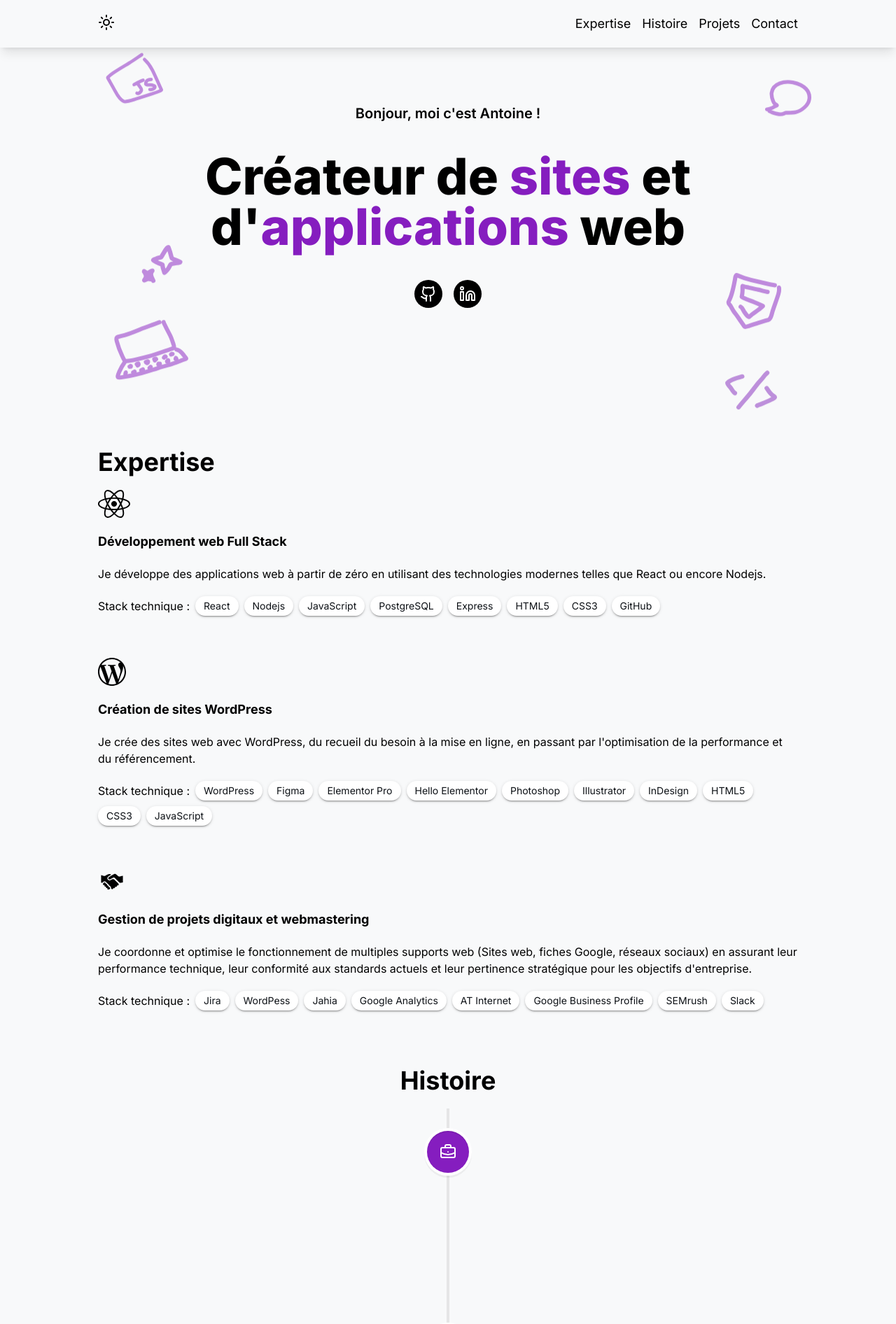
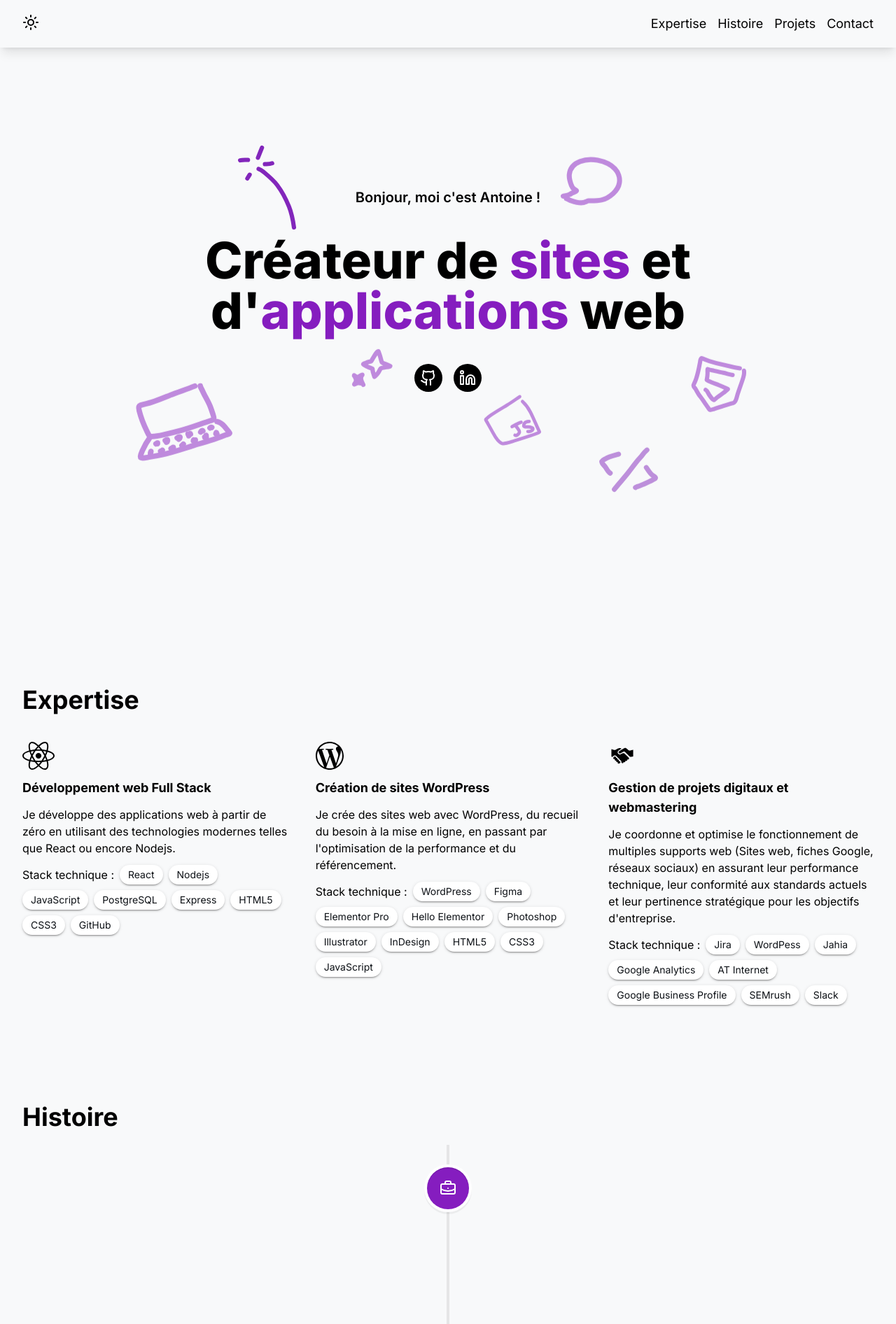
Before and after one commit to Antoinekoe/my-portfolio, a React (Vite) app: page / in a window 1280 px wide. Shown: the top 1892 px of the page at 70% size. Built offline with nearby package versions, Linux system fonts and the light colour scheme.

Commit message:
Main UI done

```diff
--- a/src/components/Career.jsx
+++ b/src/components/Career.jsx
@@ -8,9 +8,12 @@ import { BriefcaseBusiness, X } from "lucide-react";
 
 const Career = () => {
   return (
-    <div className="bg-[#F8F9FA] dark:bg-[#0D1116] pb-10 px-8" id="histoire">
-      <div className="flex flex-col gap-5 lg:max-w-[1000px] lg:mx-auto">
-        <h2 className="text-4xl text-black dark:text-white font-bold text-center">
+    <div
+      className="bg-[#F8F9FA] dark:bg-[#0D1116] pb-10 pt-0 px-8"
+      id="histoire"
+    >
+      <div className="flex flex-col gap-5 lg:max-w-[2000px] lg:mx-auto">
+        <h2 className="text-4xl text-black dark:text-white font-bold">
           Histoire
         </h2>
         <VerticalTimeline>
--- a/src/components/Expertise.jsx
+++ b/src/components/Expertise.jsx
@@ -3,11 +3,13 @@ import React from "react";
 const Expertise = () => {
   return (
     <div
-      className="bg-[#F8F9FA] dark:bg-[#0D1116] px-8 text-black dark:text-white  py-10"
+      className="bg-[#F8F9FA] dark:bg-[#0D1116] px-8 text-black dark:text-white pt-10"
       id="expertise"
     >
-      <div className="flex flex-col gap-5 items-start lg:max-w-[1000px] mx-auto">
+      <div className="flex flex-col gap-10 py-25 items-start lg:max-w-[2000px] mx-auto">
         <h2 className="text-4xl font-bold">Expertise</h2>
+        <div className="grid grid-cols-1 lg:grid-cols-3 lg:gap-10">
+          <div className="flex flex-col items-start gap-3">
             <img
               className="h-[40px] brightness-0 dark:brightness-0 dark:invert"
               src="/doodles/hero/react.svg"
@@ -15,8 +17,8 @@ const Expertise = () => {
             />
             <h3 className="font-bold text-lg">Développement web Full Stack</h3>
             <span>
-          Je développe des applications web à partir de zéro en utilisant des
-          technologies modernes telles que React ou encore Nodejs.
+              Je développe des applications web à partir de zéro en utilisant
+              des technologies modernes telles que React ou encore Nodejs.
             </span>
 
             <div className="flex flex-wrap gap-2 items-center pb-10">
@@ -30,7 +32,8 @@ const Expertise = () => {
               <span className="techStack">CSS3</span>
               <span className="techStack">GitHub</span>
             </div>
-
+          </div>
+          <div className="flex flex-col items-start gap-3">
             <img
               className="h-[40px] brightness-0 dark:brightness-0 dark:invert"
               src="/doodles/expertise/wordpress.svg"
@@ -38,9 +41,9 @@ const Expertise = () => {
             />
             <h3 className="font-bold text-lg">Création de sites WordPress</h3>
             <span>
-          Je crée des sites web avec WordPress, du recueil du besoin à la mise
-          en ligne, en passant par l'optimisation de la performance et du
-          référencement.
+              Je crée des sites web avec WordPress, du recueil du besoin à la
+              mise en ligne, en passant par l'optimisation de la performance et
+              du référencement.
             </span>
 
             <div className="flex flex-wrap gap-2 items-center pb-10">
@@ -56,7 +59,8 @@ const Expertise = () => {
               <span className="techStack">CSS3</span>
               <span className="techStack">JavaScript</span>
             </div>
-
+          </div>
+          <div className="flex flex-col items-start gap-3">
             <img
               className="h-[40px] brightness-0 dark:brightness-0 dark:invert"
               src="/doodles/expertise/handshake.svg"
@@ -66,10 +70,10 @@ const Expertise = () => {
               Gestion de projets digitaux et webmastering
             </h3>
             <span>
-          Je coordonne et optimise le fonctionnement de multiples supports web
-          (Sites web, fiches Google, réseaux sociaux) en assurant leur
-          performance technique, leur conformité aux standards actuels et leur
-          pertinence stratégique pour les objectifs d'entreprise.
+              Je coordonne et optimise le fonctionnement de multiples supports
+              web (Sites web, fiches Google, réseaux sociaux) en assurant leur
+              performance technique, leur conformité aux standards actuels et
+              leur pertinence stratégique pour les objectifs d'entreprise.
             </span>
 
             <div className="flex flex-wrap gap-2 items-center pb-10">
@@ -85,6 +89,8 @@ const Expertise = () => {
             </div>
           </div>
         </div>
+      </div>
+    </div>
   );
 };
 
--- a/src/components/Footer.jsx
+++ b/src/components/Footer.jsx
@@ -3,23 +3,25 @@ import React from "react";
 
 const Footer = () => {
   return (
-    <div className="flex justify-center gap-4 bg-[#F8F9FA] dark:bg-[#0A0E12] py-5 border-t-1 border-black dark:border-white">
+    <div className="bg-[#F8F9FA] dark:bg-[#0D1116]">
+      <div className="flex justify-center gap-4 py-5 border-t-1 border-black dark:border-white max-w-[2000px] mx-auto">
         <a
           href="https://github.com/Antoinekoe"
           target="_blank"
           rel="noopener noreferrer"
-        className="bg-black dark:bg-white rounded-full p-2 hover:bg-gray-100 transition-colors cursor-pointer"
+          className="bg-black  dark:bg-white rounded-full p-2 hover:bg-[#851DBF] transition-colors cursor-pointer"
         >
-        <Github className="text-white dark:text-black w-6 h-6" />
+          <Github className="text-white  dark:text-black w-6 h-6" />
         </a>
         <a
           href="https://www.linkedin.com/in/antoine-koekelkoren-198360120/"
           target="_blank"
           rel="noopener noreferrer"
-        className="bg-black dark:bg-white rounded-full p-2 hover:bg-gray-100 transition-colors cursor-pointer"
+          className="bg-black dark:bg-white rounded-full p-2 hover:bg-[#851DBF] transition-colors cursor-pointer"
         >
           <Linkedin className="text-white dark:text-black w-6 h-6" />
         </a>
+      </div>
     </div>
   );
 };
--- a/src/components/Form.jsx
+++ b/src/components/Form.jsx
@@ -69,9 +69,13 @@ const Form = () => {
       className="px-8 bg-[#F8F9FA] dark:bg-[#0D1116] text-black dark:text-white pb-10"
       id="contact"
     >
-      <div className="flex flex-col gap-5 lg:max-w-[1000px] lg:mx-auto">
+      <div className="flex flex-col gap-5 lg:max-w-[2000px] lg:mx-auto">
         <h2 className="text-4xl font-bold">Contactez-moi !</h2>
-        <form onSubmit={handleSubmit} className="flex flex-col gap-2">
+        <form
+          onSubmit={handleSubmit}
+          className="grid grid-cols-1 gap-7 lg:grid-cols-2"
+        >
+          <div className="flex flex-col gap-2">
             <label>Nom *</label>
             <input
               type="text"
@@ -82,6 +86,8 @@ const Form = () => {
               maxLength={40}
               required
             />
+          </div>
+          <div className="flex flex-col gap-2">
             <label>Prénom *</label>
             <input
               type="text"
@@ -92,6 +98,8 @@ const Form = () => {
               maxLength={40}
               required
             />
+          </div>
+          <div className="flex flex-col gap-2">
             <label>Votre e-mail *</label>
             <input
               type="email"
@@ -102,6 +110,8 @@ const Form = () => {
               maxLength={40}
               required
             />
+          </div>
+          <div className="flex flex-col gap-2">
             <label>Votre téléphone</label>
             <input
               type="tel"
@@ -112,6 +122,8 @@ const Form = () => {
               className="bg-white text-black rounded h-9 focus:outline-none px-2 border-1 border-gray-400"
               maxLength={30}
             />
+          </div>
+          <div className="flex flex-col gap-2 col-span-2">
             <label>Votre message *</label>
             <textarea
               onChange={handleChange}
@@ -122,7 +134,8 @@ const Form = () => {
               minLength={3}
               required
             />
-          <div className="flex justify-end gap-2 mt-2">
+          </div>
+          <div className="flex gap-2 mt-2">
             {formMessage.length > 0 ? <div>{formMessage}</div> : ""}
             <button
               type="submit"
--- a/src/components/Hero.jsx
+++ b/src/components/Hero.jsx
@@ -4,7 +4,7 @@ import React from "react";
 const Hero = () => {
   return (
     <>
-      <div className="bg-[#F8F9FA] dark:bg-[#0A0E12] flex flex-col justify-center items-center text-center pt-20 pb-40 px-10 gap-5">
+      <div className="bg-[#F8F9FA] dark:bg-[#0D1116] flex flex-col justify-center items-center text-center pt-50 pb-70 px-10 gap-5">
         <div className="md:max-w-[600px] lg:max-w-[1000px]">
           <div className="scaleElement">
             <div className="z-10 flex flex-col gap-10">
@@ -36,32 +36,37 @@ const Hero = () => {
             </div>
             <div className="z-9">
               <img
-                className="floatElement absolute h-[60px] top-[-30px] right-[-20px]"
+                className="floatElement absolute h-[60px] top-[-30px] right-[-20px] lg:right-[250px] lg:h-[80px] lg:top-[-40px]"
                 src="/doodles/hero/speech.svg"
                 alt=""
               />
               <img
-                className="floatElement absolute h-[70px] bottom-[-160px] right-[30px]"
+                className="hidden lg:block lg:absolute lg:h-[120px] lg:top-[-60px] lg:left-[200px]"
+                src="/doodles/hero/pop.svg"
+                alt=""
+              />
+              <img
+                className="floatElement absolute h-[70px] bottom-[-160px] right-[30px] lg:right-[200px] lg:h-[80px]"
                 src="/doodles/hero/coding.svg"
                 alt=""
               />
               <img
-                className="floatElement absolute h-[80px] top-[250px] right-[20px]"
+                className="floatElement absolute h-[80px] top-[250px] right-[70px]"
                 src="/doodles/hero/html.svg"
                 alt=""
               />
               <img
-                className="floatElement absolute h-[80px] top-[-70px] left-[10px]"
+                className="floatElement absolute h-[80px] top-[-70px] left-[10px] lg:top-[300px] lg:left-[550px]"
                 src="/doodles/hero/js.svg"
                 alt=""
               />
               <img
-                className="floatElement absolute h-[100px] left-[20px] bottom-[-120px]"
+                className="floatElement absolute h-[100px] left-[50px] bottom-[-120px] lg:h-[130px]"
                 src="/doodles/hero/laptop.svg"
                 alt=""
               />
               <img
-                className="floatElement absolute h-[70px] bottom-[20px] left-[50px]"
+                className="floatElement absolute h-[70px] bottom-[20px] left-[50px] lg:left-[350px] lg:bottom-[-10px]"
                 src="/doodles/hero/star-outline.svg"
                 alt=""
               />
--- a/src/components/Navbar.jsx
+++ b/src/components/Navbar.jsx
@@ -5,10 +5,18 @@ import MobileNavbar from "./MobileNavbar";
 const Navbar = ({ setIsDarkMode, isDarkMode }) => {
   const [isClicked, setIsClicked] = useState(false);
 
+  const scrollToSection = (sectionId) => {
+    const element = document.getElementById(sectionId);
+    if (element) {
+      element.scrollIntoView({ behavior: "smooth" });
+      setIsClicked(false);
+    }
+  };
+
   return (
     <>
-      <div className="px-8 py-5 bg-[#F8F9FA] dark:bg-[#0D1116] text-black dark:text-white relative shadow-lg">
-        <div className="flex justify-between lg:max-w-[1000px] lg:mx-auto">
+      <div className="px-8 py-5 min-h-[5vh] bg-[#F8F9FA] dark:bg-[#0D1116] text-black dark:text-white relative shadow-lg">
+        <div className="flex justify-between lg:max-w-[2000px] lg:mx-auto">
           {isDarkMode ? (
             <Moon
               className="cursor-pointer text-black dark:text-white"
@@ -31,10 +39,30 @@ const Navbar = ({ setIsDarkMode, isDarkMode }) => {
             onClick={() => setIsClicked(false)}
           />
           <ul className="hidden sm:flex gap-4 text-lg">
-            <li>Expertise</li>
-            <li>Histoire</li>
-            <li>Projets</li>
-            <li>Contact</li>
+            <li
+              className="cursor-pointer"
+              onClick={() => scrollToSection("expertise")}
+            >
+              Expertise
+            </li>
+            <li
+              className="cursor-pointer"
+              onClick={() => scrollToSection("histoire")}
+            >
+              Histoire
+            </li>
+            <li
+              className="cursor-pointer"
+              onClick={() => scrollToSection("projets")}
+            >
+              Projets
+            </li>
+            <li
+              className="cursor-pointer"
+              onClick={() => scrollToSection("contact")}
+            >
+              Contact
+            </li>
           </ul>
         </div>
       </div>
--- a/src/components/Projects.jsx
+++ b/src/components/Projects.jsx
@@ -6,12 +6,16 @@ const Projects = () => {
       className=" bg-[#F8F9FA] dark:bg-[#0D1116] text-black dark:text-white px-8"
       id="projets"
     >
-      <div className="flex flex-col gap-5 lg:max-w-[1000px] lg:mx-auto">
-        <h2 className="text-4xl font-bold text-center">Projets personnels</h2>
+      <div className="flex flex-col gap-10 py-15 lg:max-w-[2000px] lg:mx-auto">
+        <h2 className="text-4xl font-bold">Projets personnels</h2>
         <div className="grid grid-cols-1 lg:grid-cols-2 gap-10">
           <div className="flex flex-col gap-5">
             <a href="https://ly1.fr/" target="_blank" rel="noopener noreferrer">
-              <img src="/projects/ly1.webp" className="rounded" alt="" />
+              <img
+                src="/projects/ly1.webp"
+                className="rounded transition-transform duration-300 hover:scale-105"
+                alt=""
+              />
             </a>
             <h3 className="text-2xl font-bold">Ly1</h3>
             <span>
@@ -26,7 +30,11 @@ const Projects = () => {
               target="_blank"
               rel="noopener noreferrer"
             >
-              <img src="/projects/kalai.webp" className="rounded" alt="" />
+              <img
+                src="/projects/kalai.webp"
+                className="rounded transition-transform duration-300 hover:scale-105"
+                alt=""
+              />
             </a>
             <h3 className="text-2xl font-bold">Kalai</h3>
             <span>
@@ -41,7 +49,11 @@ const Projects = () => {
               target="_blank"
               rel="noopener noreferrer"
             >
-              <img src="/projects/getall.webp" className="rounded" alt="" />
+              <img
+                src="/projects/getall.webp"
+                className="rounded transition-transform duration-300 hover:scale-105"
+                alt=""
+              />
             </a>
             <h3 className="text-2xl font-bold">GetALL</h3>
             <span>
@@ -55,7 +67,11 @@ const Projects = () => {
               target="_blank"
               rel="noopener noreferrer"
             >
-              <img src="/projects/mac-find.webp" className="rounded" alt="" />
+              <img
+                src="/projects/mac-find.webp"
+                className="rounded transition-transform duration-300 hover:scale-105"
+                alt=""
+              />
             </a>
             <h3 className="text-2xl font-bold">Mac Find</h3>
             <span>
@@ -69,7 +85,11 @@ const Projects = () => {
               target="_blank"
               rel="noopener noreferrer"
             >
-              <img src="/projects/gamescore.webp" className="rounded" alt="" />
+              <img
+                src="/projects/gamescore.webp"
+                className="rounded transition-transform duration-300 hover:scale-105"
+                alt=""
+              />
             </a>
             <h3 className="text-2xl font-bold">Game Score</h3>
             <span>
@@ -85,7 +105,7 @@ const Projects = () => {
             >
               <img
                 src="/projects/lileoinformatique.webp"
-                className="rounded"
+                className="rounded transition-transform duration-300 hover:scale-105"
                 alt=""
               />
             </a>
@@ -98,7 +118,11 @@ const Projects = () => {
               target="_blank"
               rel="noopener noreferrer"
             >
-              <img src="/projects/elsalehoux.webp" className="rounded" alt="" />
+              <img
+                src="/projects/elsalehoux.webp"
+                className="rounded transition-transform duration-300 hover:scale-105"
+                alt=""
+              />
             </a>
             <h3 className="text-2xl font-bold">Elsa Lehoux</h3>
             <span>Un portfolio pour une graphiste</span>
--- a/src/index.css
+++ b/src/index.css
@@ -67,5 +67,5 @@ body {
 }
 
 .vertical-timeline-element-date {
-  color: gray !important;
+  color: #aaaaaa !important;
 }
```
Also changed, not shown: public/doodles/hero/pop.svg (added). Lines whose indentation alone changed are shown as unchanged.
